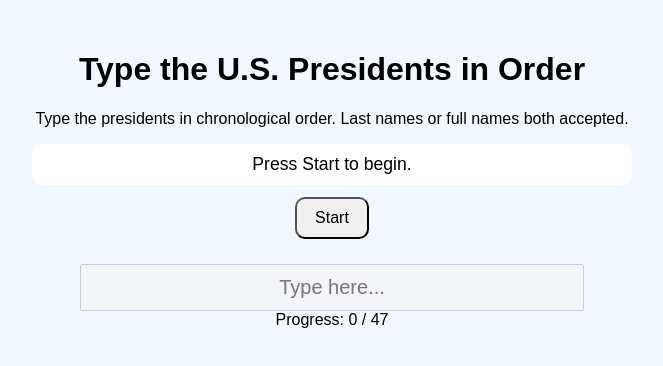
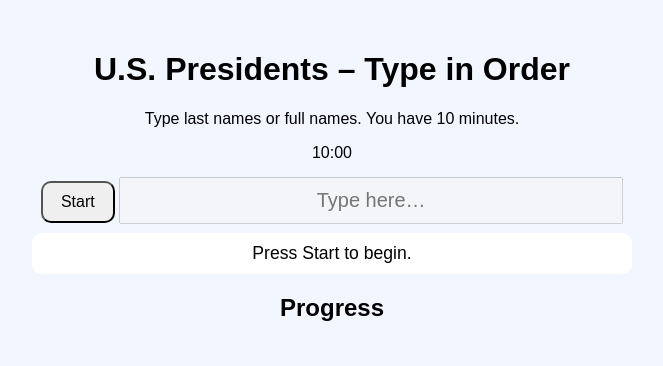
Before and after one commit to kalibyrnes/presidents-order-game, a plain HTML site: page index.html in a window 1280 px wide. Shown: the whole page, without its empty margins (308-971 px from the left). Drawn offline with Linux system fonts and the light colour scheme.

Commit message:
Update index.html

```diff
--- a/index.html
+++ b/index.html
@@ -8,18 +8,19 @@
 </head>
 <body>
   <main class="container">
-    <h1>Type the U.S. Presidents in Order</h1>
-    <p>Type the presidents in chronological order. Last names or full names both accepted.</p>
+    <h1>U.S. Presidents – Type in Order</h1>
+    <p>Type last names or full names. You have 10 minutes.</p>
+
+    <div id="timer" class="timer">10:00</div>
+
+    <button id="startBtn">Start</button>
+
+    <input id="answerInput" class="input" type="text" placeholder="Type here…" disabled />
 
     <div id="status" class="status">Press Start to begin.</div>
 
-    <div class="controls">
-      <button id="startBtn">Start</button>
-    </div>
-
-    <input id="answerInput" class="input" type="text" placeholder="Type here..." disabled />
-
-    <div id="progress" class="progress">Progress: 0 / 47</div>
+    <h2>Progress</h2>
+    <div id="list" class="list"></div>
   </main>
 
   <script src="script.js"></script>
```
